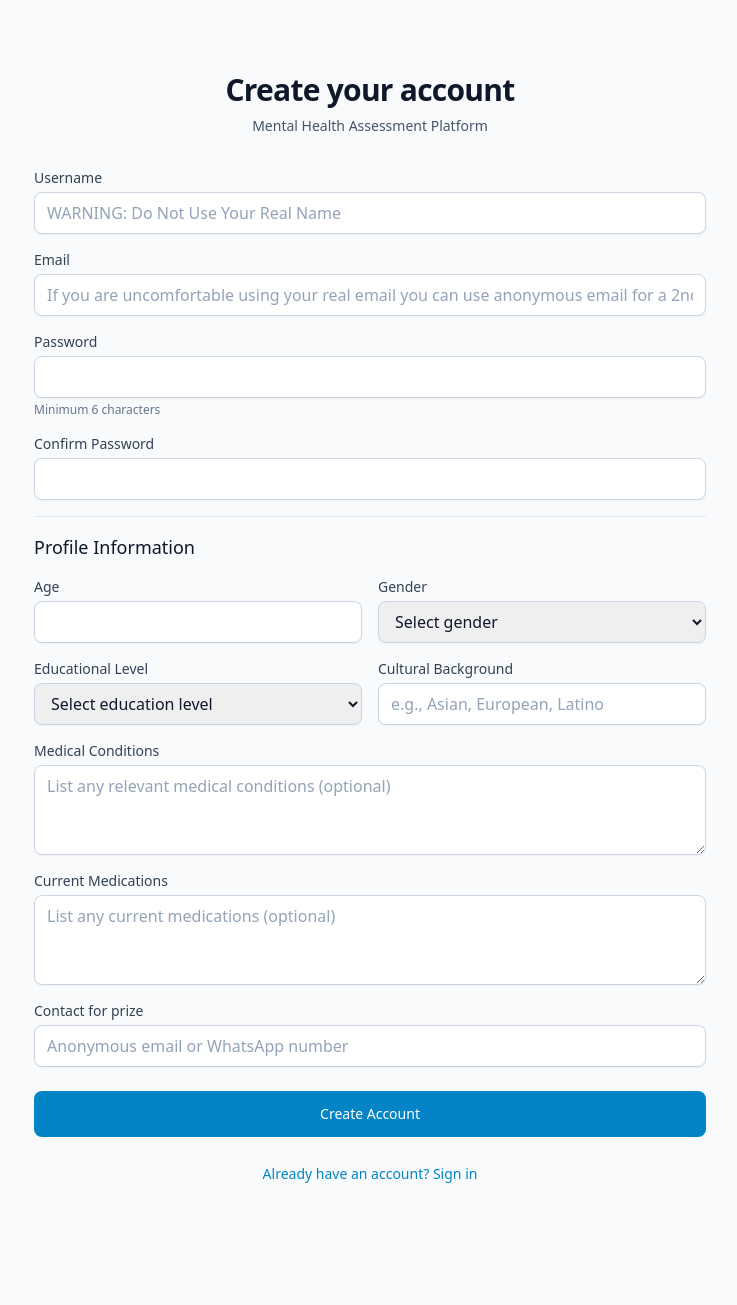
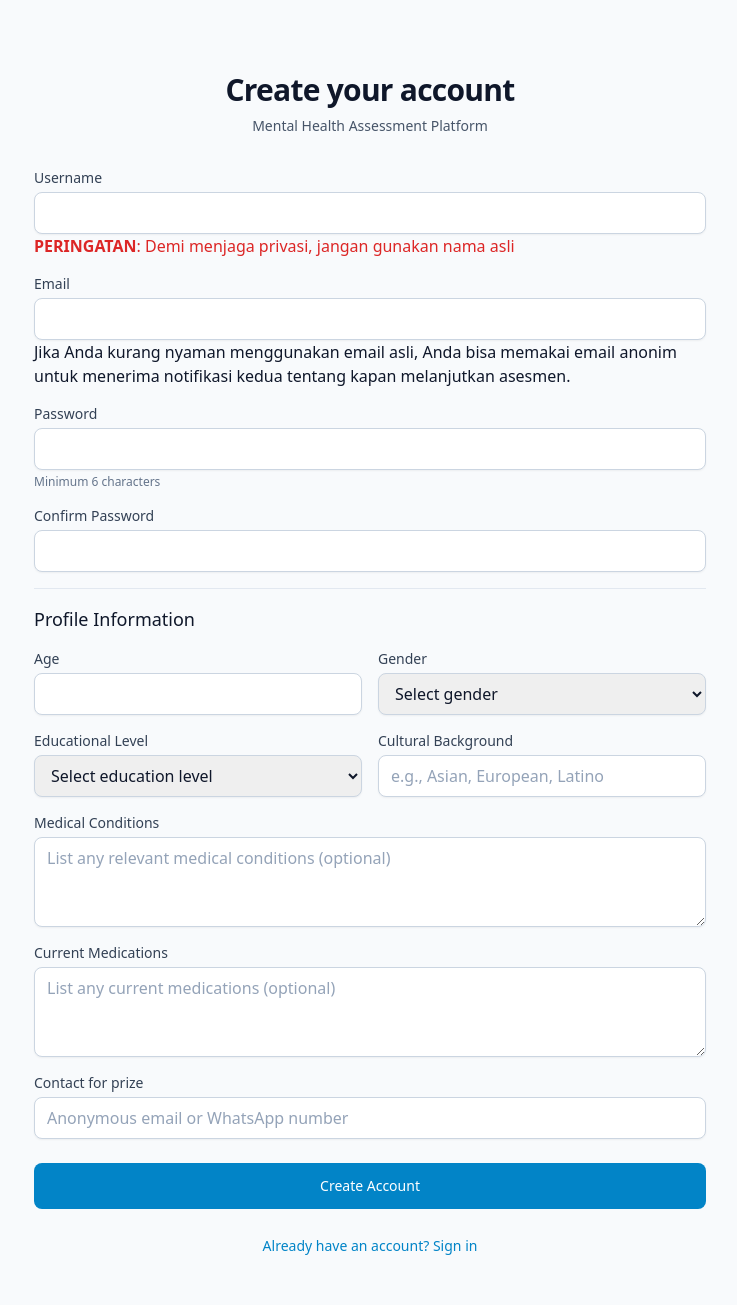
Before and after one commit to wicaksonoleksono/MentalHealth, a Flask app: page /auth/register in a window 1280 px wide. Shown: the whole page, without its empty margins (270-1007 px from the left). Before the commit the page ends 1183 px from the top, so only its background shows below. Run offline with Flask 3, Linux system fonts and the light colour scheme; some libraries are stand-ins or nearby versions.

Commit message:
[03.08.25] wicaksonolxn | ✨ feat : ""

```diff
--- a/app/templates/auth/register.html
+++ b/app/templates/auth/register.html
@@ -54,11 +54,14 @@
                     name="username"
                     type="text"
                     required
-                    placeholder="WARNING: Do Not Use Your Real Name"
                     value="{{ request.form.username if request.form.username else '' }}"
                     class="mt-1 block w-full px-3 py-2 border border-secondary-300 rounded-lg shadow-sm
                            focus:outline-none focus:ring-2 focus:ring-primary-500 focus:border-primary-500
                            placeholder-secondary-400">
+                           <span class="text-red-600">
+                    <b>PERINGATAN</b>: Demi menjaga privasi, jangan gunakan nama asli
+
+                           </span>
             </div>
 
             <div>
@@ -70,11 +73,13 @@
                     name="email"
                     type="email"
                     required
-                    placeholder="If you are uncomfortable using your real email you can use anonymous email for a 2nd Notification on when to continue the assessment"
                     value="{{ request.form.email if request.form.email else '' }}"
                     class="mt-1 block w-full px-3 py-2 border border-secondary-300 rounded-lg shadow-sm
                            focus:outline-none focus:ring-2 focus:ring-primary-500 focus:border-primary-500
                            placeholder-secondary-400">
+                              <span >
+                    Jika Anda kurang nyaman menggunakan email asli, Anda bisa memakai email anonim untuk menerima notifikasi kedua tentang kapan melanjutkan asesmen.
+                           </span>
             </div>
 
             <div>
```
Also changed, not shown: 1 other file.
